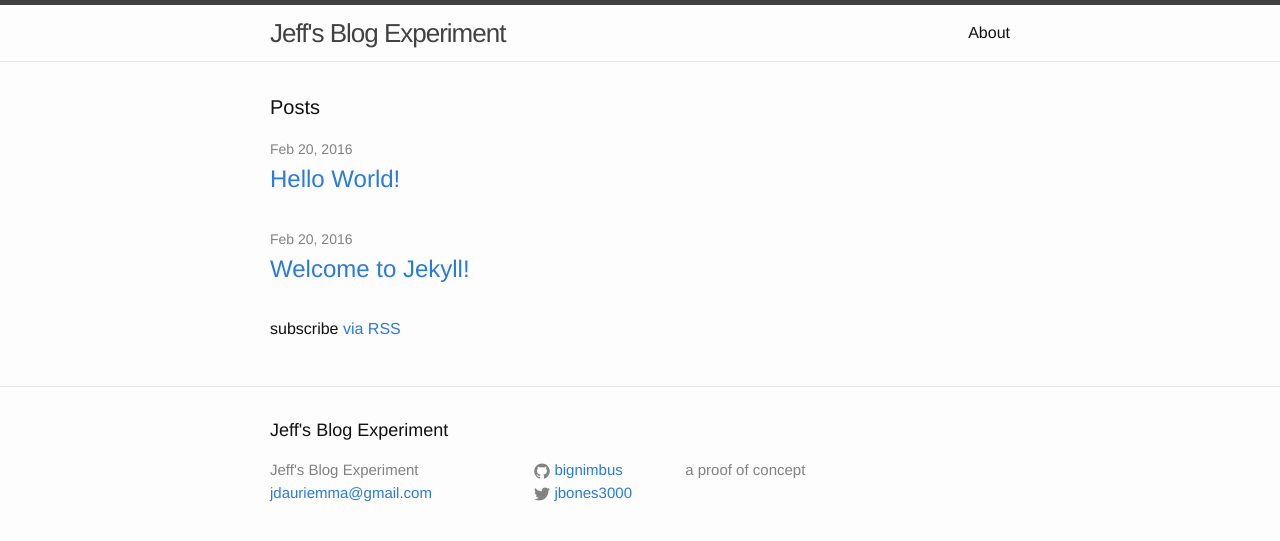
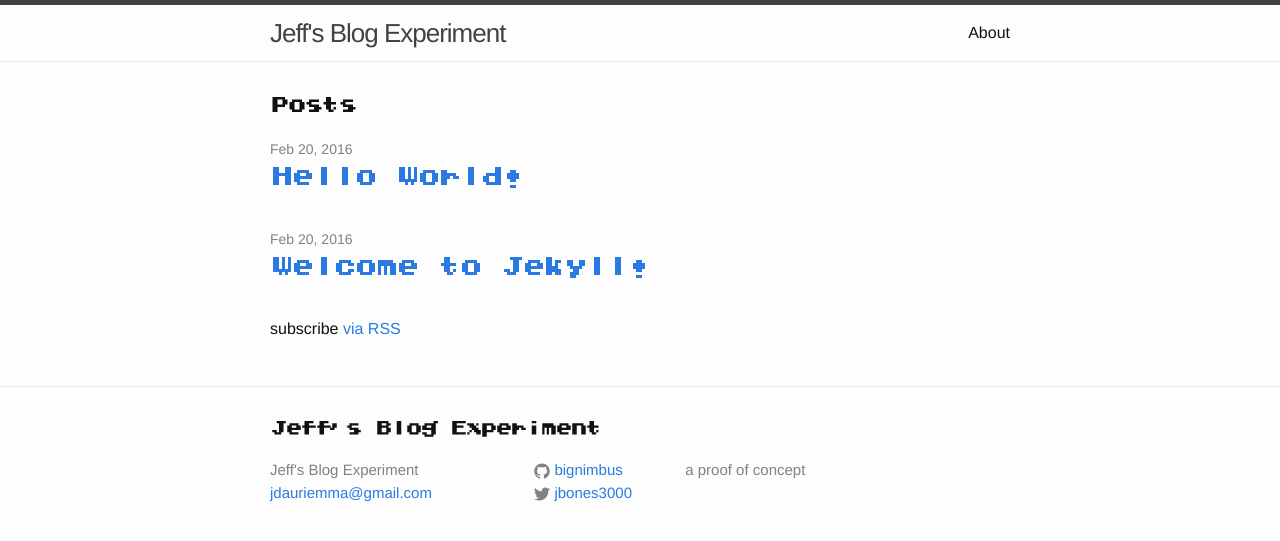
Before and after one commit to bignimbus/bignimbus.github.io, a Jekyll site: the page built from index.html, in a window 1280 px wide. Shown: the top 541 px of the page. Built offline with Jekyll 4.4.1, drawn with Linux system fonts in a browser that asks for light colours; nearby versions of some CDN libraries.

Commit message:
begin branding

```diff
--- a/_includes/head.html
+++ b/_includes/head.html
@@ -2,11 +2,28 @@
   <meta charset="utf-8">
   <meta http-equiv="X-UA-Compatible" content="IE=edge">
   <meta name="viewport" content="width=device-width, initial-scale=1">
-
+  <link rel="shortcut icon" href="favicon/favicon.ico">
+  <link rel="apple-touch-icon" sizes="57x57" href="favicon/apple-touch-icon-57x57.png">
+  <link rel="apple-touch-icon" sizes="114x114" href="favicon/apple-touch-icon-114x114.png">
+  <link rel="apple-touch-icon" sizes="72x72" href="favicon/apple-touch-icon-72x72.png">
+  <link rel="apple-touch-icon" sizes="144x144" href="favicon/apple-touch-icon-144x144.png">
+  <link rel="apple-touch-icon" sizes="60x60" href="favicon/apple-touch-icon-60x60.png">
+  <link rel="apple-touch-icon" sizes="120x120" href="favicon/apple-touch-icon-120x120.png">
+  <link rel="apple-touch-icon" sizes="76x76" href="favicon/apple-touch-icon-76x76.png">
+  <link rel="apple-touch-icon" sizes="152x152" href="favicon/apple-touch-icon-152x152.png">
+  <link rel="icon" type="image/png" href="favicon/favicon-64x64.png" sizes="64x64">
+  <link rel="icon" type="image/png" href="favicon/favicon-32x32.png" sizes="32x32">
+  <meta name="msapplication-TileColor" content="#00aba9">
+  <meta name="msapplication-TileImage" content="favicon/mstile-150x150.png">
+  <meta name="msapplication-square70x70logo" content="favicon/mstile-70x70.png">
+  <meta name="msapplication-square150x150logo" content="favicon/mstile-150x150.png">
+  <meta name="msapplication-square310x310logo" content="favicon/mstile-310x310.png">
+  <meta name="msapplication-wide310x150logo" content="favicon/mstile-310x150.png">
   <title>{% if page.title %}{{ page.title }}{% else %}{{ site.title }}{% endif %}</title>
   <meta name="description" content="{% if page.excerpt %}{{ page.excerpt | strip_html | strip_newlines | truncate: 160 }}{% else %}{{ site.description }}{% endif %}">
 
   <link rel="stylesheet" href="{{ "/css/main.css" | prepend: site.baseurl }}">
   <link rel="canonical" href="{{ page.url | replace:'index.html','' | prepend: site.baseurl | prepend: site.url }}">
+  <link rel="stylesheet" href="https://maxcdn.bootstrapcdn.com/font-awesome/4.5.0/css/font-awesome.min.css">
   <link rel="alternate" type="application/rss+xml" title="{{ site.title }}" href="{{ "/feed.xml" | prepend: site.baseurl | prepend: site.url }}">
 </head>
--- /dev/null
+++ b/_sass/typography.scss
@@ -0,0 +1,13 @@
+@font-face {
+  font-family: mario3;
+  src: url('/assets/fonts/mario/Super-Mario-Bros--3.woff'),
+   url('/assets/fonts/mario/Super-Mario-Bros-3?#iefix') format('embedded-opentype'),
+   url('/assets/myfont-webfont.woff') format('woff'),
+   url('/assets/fonts/mario/Super-Mario-Bros--3.ttf')  format('truetype'),
+   url('/assets/fonts/mario/Super-Mario-Bros-3.svg#svgFontName') format('svg');
+}
+
+h1, h2, h3, h4, h5, h6 {
+  font-family: mario3;
+  letter-spacing: -3px;
+}
--- a/css/main.scss
+++ b/css/main.scss
@@ -49,5 +49,6 @@
 @import
         "base",
         "layout",
+        "typography",
         "syntax-highlighting"
 ;
```
Also changed, not shown: assets/fonts/mario/Super-Mario-Bros--3.ttf (added), assets/fonts/mario/Super-Mario-Bros--3.woff (added), assets/fonts/mario/Super-Mario-Bros.-3.svg (added), assets/fonts/mario/license.txt (added), assets/fonts/mario/readme.txt (added), 1 other file.
